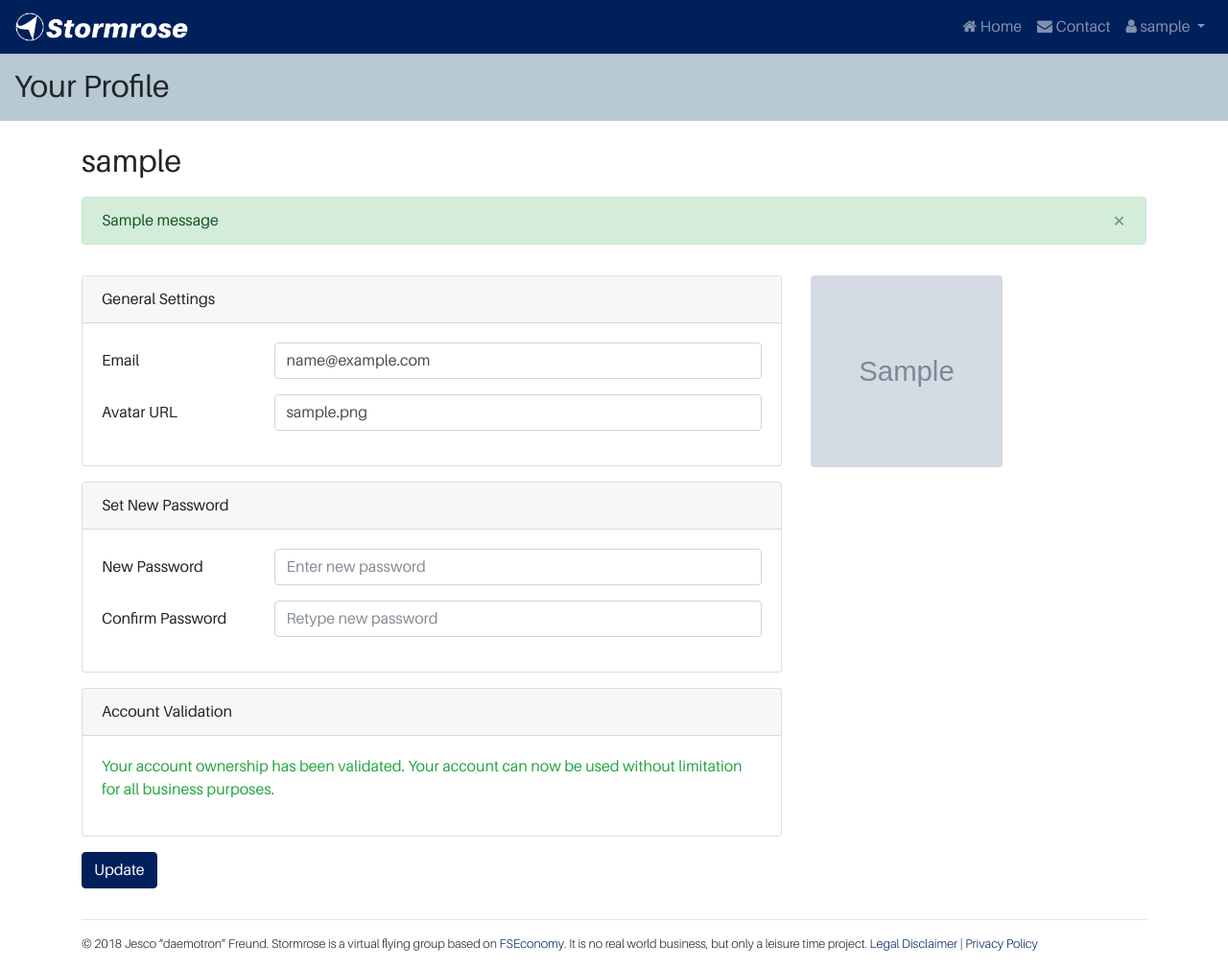
After one commit to daemotron/hub, a Django app: page /profile/ in a window 1280 px wide. The commit adds this page. Shown: the whole page at 96% size. Run offline with Django 3.2, Linux system fonts and the light colour scheme; a user stored in the database is signed in; tables that the repository leaves empty hold one stand-in row (values such as "Sample post"); grey boxes marked "Sample" are stand-in pictures; one stand-in notice (Sample message) is shown; some libraries are stand-ins or nearby versions.

Commit message:
user registration, validation and profile completed

```diff
--- a/frontend/forms.py
+++ b/frontend/forms.py
@@ -1,5 +1,6 @@
 from django import forms
 from captcha.fields import CaptchaField, CaptchaTextInput
+from .validators import fse_username_validator
 
 
 class ContactForm(forms.Form):
@@ -30,3 +31,94 @@ class ContactForm(forms.Form):
             'placeholder': 'Enter captcha text'
         }
     ))
+
+
+class RegisterForm(forms.Form):
+    username = forms.CharField(
+        label='Your FSE Game World username',
+        max_length=150,
+        validators=[fse_username_validator],
+        widget=forms.TextInput(
+            attrs={
+                'class': 'form-control',
+                'placeholder': 'Enter your FSE Game World username',
+                'aria-describedby': 'usernameHelpBlock'
+            }
+        )
+    )
+    email = forms.EmailField(label='Your email address', widget=forms.EmailInput(
+        attrs={
+            'class': 'form-control',
+            'placeholder': 'Enter your email',
+            'aria-describedby': 'emailHelpBlock'
+        }
+    ))
+    password = forms.CharField(label='Chose a password', widget=forms.PasswordInput(
+        attrs={
+            'class': 'form-control',
+            'placeholder': 'Chose a password',
+            'aria-describedby': 'passwordHelpBlock'
+        }
+    ))
+    pwrepeat = forms.CharField(label='Confirm your password', widget=forms.PasswordInput(
+        attrs={
+            'class': 'form-control',
+            'placeholder': 'Retype your password',
+            'aria-describedby': 'passwordRepeatHelpBlock'
+        }
+    ))
+    captcha = CaptchaField(widget=CaptchaTextInput(
+        attrs={
+            'class': 'form-control',
+            'placeholder': 'Enter captcha text'
+        }
+    ))
+
+    def clean(self):
+        super().clean()
+        password = self.cleaned_data.get('password')
+        pwrepeat = self.cleaned_data.get('pwrepeat')
+        if password != pwrepeat:
+            msg = "Passwords must match each other."
+            self.add_error('password', msg)
+            self.add_error('pwrepeat', msg)
+
+
+class ProfileForm(forms.Form):
+    token = forms.UUIDField(label='Token', required=False, widget=forms.TextInput(
+        attrs={
+            'class': 'form-control',
+            'placeholder': 'Enter validation token'
+        }
+    ))
+    email = forms.EmailField(label='Email', widget=forms.EmailInput(
+        attrs={
+            'class': 'form-control',
+        }
+    ))
+    avatar = forms.URLField(label='Avatar URL', required=False, widget=forms.URLInput(
+        attrs={
+            'class': 'form-control'
+        }
+    ))
+    password = forms.CharField(label='New Password', required=False, widget=forms.PasswordInput(
+        attrs={
+            'class': 'form-control',
+            'placeholder': 'Enter new password',
+        }
+    ))
+    pwrepeat = forms.CharField(label='Confirm Password', required=False, widget=forms.PasswordInput(
+        attrs={
+            'class': 'form-control',
+            'placeholder': 'Retype new password',
+        }
+    ))
+
+    def clean(self):
+        super().clean()
+        password = self.cleaned_data.get('password')
+        pwrepeat = self.cleaned_data.get('pwrepeat')
+        if password and password != pwrepeat:
+            msg = "Passwords must match each other."
+            self.add_error('password', msg)
+            self.add_error('pwrepeat', msg)
--- a/frontend/templates/frontend/main.html
+++ b/frontend/templates/frontend/main.html
@@ -26,10 +26,10 @@
                     {% if user.is_authenticated %}
                         <li class="nav-item dropdown">
                             <a class="nav-link dropdown-toggle" href="#" id="dropdownProfile" data-toggle="dropdown" aria-haspopup="true" aria-expanded="false">
-                                <i class="fa fa-user"></i> My Profile
+                                <i class="fa fa-user"></i> {{ user.username }}
                             </a>
-                            <div class="dropdown-menu" aria-labelledby="dropdownProfile">
-                                <a class="dropdown-item" href="#">Edit My Profile</a>
+                            <div class="dropdown-menu dropdown-menu-right" aria-labelledby="dropdownProfile">
+                                <a class="dropdown-item" href="{% url 'profile:index' %}">My Profile</a>
                                 {% if user.is_staff %}
                                 <a class="dropdown-item" href="{% url 'dashboard:index' %}" target="_blank">Dashboard</a>
                                 <a class="dropdown-item" href="{% url 'admin:index' %}" target="_blank">Admin</a>
@@ -75,7 +75,8 @@
                             </div>
                         </div>
                         <div class="modal-footer">
-                            <button href="#" class="btn btn-secondary">Register</button>
+                            You don&rsquo;t have an account yet?&nbsp;
+                            <a href="{% url 'profile:register' %}">Register</a> one now!
                             <input type="submit" class="btn btn-primary" value="Submit">
                         </div>
                     </form>
--- /dev/null
+++ b/frontend/templates/frontend/profile.html
@@ -0,0 +1,155 @@
+{% extends "frontend/page.html" %}
+{% load static %}
+
+{% block page_title %}Your Profile{% endblock %}
+
+{% block page_content %}
+    <form method="post" action="{% url 'profile:index' %}">
+        {% csrf_token %}
+        <div class="row">
+            <div class="col">
+                <h2 class="mb-3">{{ user.username }}</h2>
+            </div>
+        </div>
+        {% if messages %}
+            <div class="row mb-3">
+                <div class="col">
+                    {% for message in messages %}
+                        <div class="alert alert-{{ message.tags }} alert-dismissible fade show" role="alert">
+                            {{ message }}
+                            <button type="button" class="close" data-dismiss="alert" aria-label="Close">
+                                <span aria-hidden="true">&times;</span>
+                            </button>
+                        </div>
+                    {% endfor %}
+                </div>
+            </div>
+        {% endif %}
+        <div class="row">
+            <div class="col-8">
+                {% if form.non_field_errors %}
+                    <div class="alert alert-warning" role="alert">
+                        {% for error in form.non_field_errors %}
+                            <strong>{{ error|escape }}</strong><br>
+                        {% endfor %}
+                    </div>
+                {% endif %}
+                <div class="card mb-3">
+                    <div class="card-header">
+                        General Settings
+                    </div>
+                    <div class="card-body">
+                        <div class="form-group row">
+                            <label for="{{ form.email.id_for_label }}" class="col-sm-3 col-form-label">{{ form.email.label }}</label>
+                            <div class="col-sm-9">
+                                {% if form.email.errors %}
+                                    <div class="alert alert-warning" role="alert">
+                                        {% for error in form.email.errors %}
+                                            <strong>{{ error|escape }}</strong>
+                                        {% endfor %}
+                                    </div>
+                                {% endif %}
+                                {{ form.email }}
+                            </div>
+                        </div>
+                        <div class="form-group row">
+                            <label for="{{ form.avatar.id_for_label }}" class="col-sm-3 col-form-label">{{ form.avatar.label }}</label>
+                            <div class="col-sm-9">
+                                {% if form.avatar.errors %}
+                                    <div class="alert alert-warning" role="alert">
+                                        {% for error in form.avatar.errors %}
+                                            <strong>{{ error|escape }}</strong>
+                                        {% endfor %}
+                                    </div>
+                                {% endif %}
+                                {{ form.avatar }}
+                            </div>
+                        </div>
+                    </div>
+                </div>
+                <div class="card mb-3">
+                    <div class="card-header">
+                        Set New Password
+                    </div>
+                    <div class="card-body">
+                        <div class="form-group row">
+                            <label for="{{ form.password.id_for_label }}" class="col-sm-3 col-form-label">{{ form.password.label }}</label>
+                            <div class="col-sm-9">
+                                {% if form.password.errors %}
+                                    <div class="alert alert-warning" role="alert">
+                                        {% for error in form.password.errors %}
+                                            <strong>{{ error|escape }}</strong>
+                                        {% endfor %}
+                                    </div>
+                                {% endif %}
+                                {{ form.password }}
+                            </div>
+                        </div>
+                        <div class="form-group row">
+                            <label for="{{ form.pwrepeat.id_for_label }}" class="col-sm-3 col-form-label">{{ form.pwrepeat.label }}</label>
+                            <div class="col-sm-9">
+                                {% if form.pwrepeat.errors %}
+                                    <div class="alert alert-warning" role="alert">
+                                        {% for error in form.pwrepeat.errors %}
+                                            <strong>{{ error|escape }}</strong>
+                                        {% endfor %}
+                                    </div>
+                                {% endif %}
+                                {{ form.pwrepeat }}
+                            </div>
+                        </div>
+                    </div>
+                </div>
+
+                <div class="card mb-3">
+                    <div class="card-header">
+                        Account Validation
+                    </div>
+                    <div class="card-body">
+                        {% if not user.profile.valid %}
+                            <p class="mb-3 text-danger">Your account has not yet been validated.</p>
+                            <p class="mb-3">
+                                Please check your
+                                <a href="http://server.fseconomy.net/paymentlog.jsp" target="_blank">FSE Payment Log</a>
+                                for a payment of v$0.01 made by &ldquo;Stormrose&rdquo;. In the <em>comment</em> column,
+                                you will find a UUID token. Copy the token to the input field below; this will validate
+                                your account.
+                            </p>
+                            <div class="form-group row">
+                                <label for="{{ form.token.id_for_label }}" class="col-sm-3 col-form-label">{{ form.token.label }}</label>
+                                <div class="col-sm-9">
+                                    {% if form.token.errors %}
+                                        <div class="alert alert-warning" role="alert">
+                                            {% for error in form.token.errors %}
+                                                <strong>{{ error|escape }}</strong>
+                                            {% endfor %}
+                                        </div>
+                                    {% endif %}
+                                    {{ form.token }}
+                                </div>
+                            </div>
+                        {% else %}
+                            <p class="mb-3 text-success">
+                                Your account ownership has been validated. Your account can now be used without limitation
+                                for all business purposes.
+                            </p>
+                        {% endif %}
+                    </div>
+                </div>
+                <div class="form-group row">
+                    <div class="col-sm-10">
+                        <input type="submit" class="btn btn-primary" value="Update">
+                    </div>
+                </div>
+
+        </div>
+        <div class="col-4">
+            {% if user.profile.avatar %}
+                <img src="{{ user.profile.avatar }}" width="200" height="200" class="rounded float-left" alt="{{ user.username }}">
+            {% else %}
+                <img src="{% static 'img/avatar.png' %}" width="200" height="200" class="rounded float-left" alt="{{ user.username }}">
+            {% endif %}
+        </div>
+    </div>
+</form>
+{% endblock %}
--- a/frontend/urls/profile.py
+++ b/frontend/urls/profile.py
@@ -4,5 +4,7 @@ from .. import views
 app_name = 'profile'
 
 urlpatterns = [
-    path('logout/', views.logout_view, {'target': None}, name='logout')
+    path('', views.profile, name='index'),
+    path('logout/', views.logout_view, {'target': None}, name='logout'),
+    path('register/', views.register, name='register')
 ]
--- a/frontend/views.py
+++ b/frontend/views.py
@@ -1,12 +1,18 @@
 import requests
-from django.contrib.auth import logout
+from django.contrib import messages
+from django.contrib.auth import logout, login, update_session_auth_hash
+from django.contrib.auth.mixins import LoginRequiredMixin
+from django.contrib.auth.models import User
 from django.contrib.auth.decorators import login_required
 from django.urls import reverse
 from django.utils import timezone
 from django.views.generic import ListView, TemplateView
 from django.http import HttpResponseRedirect
 from django.shortcuts import render
+
+from fse.payment import issue_payment
 from settings.api import get_setting
+from fse.account import get_account_id
 from . import models
 from . import forms
 
@@ -38,11 +44,15 @@ class LegalView(TemplateView):
     template_name = 'frontend/legal.html'
 
 
+class ProfileView(LoginRequiredMixin, TemplateView):
+    template_name = 'frontend/profile.html'
+
+
 @login_required
 def logout_view(request, target=None):
     logout(request)
     target = request.GET.get('target', None)
-    if not target:
+    if not target or target == '/profile/':
         target = reverse('index:index')
     return HttpResponseRedirect(target)
 
@@ -64,3 +74,56 @@ def contact(request):
         form = forms.ContactForm()
 
     return render(request, 'frontend/contact.html', {'form': form})
+
+
+def register(request):
+    if request.method == 'POST':
+        form = forms.RegisterForm(request.POST)
+        if form.is_valid():
+            user = User.objects.create_user(
+                form.cleaned_data['username'],
+                form.cleaned_data['email'],
+                form.cleaned_data['password']
+            )
+            user_profile = models.Profile(
+                user=user,
+                fseid=get_account_id(form.cleaned_data['username'])
+            )
+            user_profile.save()
+            login(request, user)
+            issue_payment(get_setting('profile_validation_payment_sender'), user.username, 0.01, user_profile.token)
+            return HttpResponseRedirect(reverse('profile:index'))
+    else:
+        form = forms.RegisterForm()
+    return render(request, 'frontend/register.html', {'form': form})
+
+
+@login_required
+def profile(request):
+    if request.method == 'POST':
+        form = forms.ProfileForm(request.POST)
+        if form.is_valid():
+            user = User.objects.get(username=request.user.username)
+            user.email = form.cleaned_data['email']
+            user.save()
+            user_profile = user.profile
+            user_profile.avatar = form.cleaned_data['avatar']
+            user_profile.save()
+            if form.cleaned_data['token'] and not user_profile.valid:
+                if form.cleaned_data['token'] == user_profile.token:
+                    user_profile.valid = True
+                    user_profile.validated = timezone.now()
+                    user_profile.save()
+                    messages.success(request, 'Account has been validated.')
+                else:
+                    form.add_error('token', 'The token specified is not valid for this account.')
+            if form.cleaned_data['password']:
+                user.set_password(form.cleaned_data['password'])
+                user.save()
+                update_session_auth_hash(request, user)
+                messages.success(request, 'Password has been updated.')
+            messages.success(request, 'Settings have been updated.')
+            return HttpResponseRedirect(reverse('profile:index'))
+    else:
+        form = forms.ProfileForm(initial={'email': request.user.email, 'avatar': request.user.profile.avatar})
+    return render(request, 'frontend/profile.html', {'form': form})
```
Also changed, not shown: frontend/templates/frontend/register.html (added, +90 -0 lines), frontend/validators.py (added, +26 -0 lines), fse/account.py (added, +24 -0 lines), fse/auth.py (added, +18 -0 lines), fse/payment.py (added, +19 -0 lines), frontend/static/assets/img/avatar.png (added).
